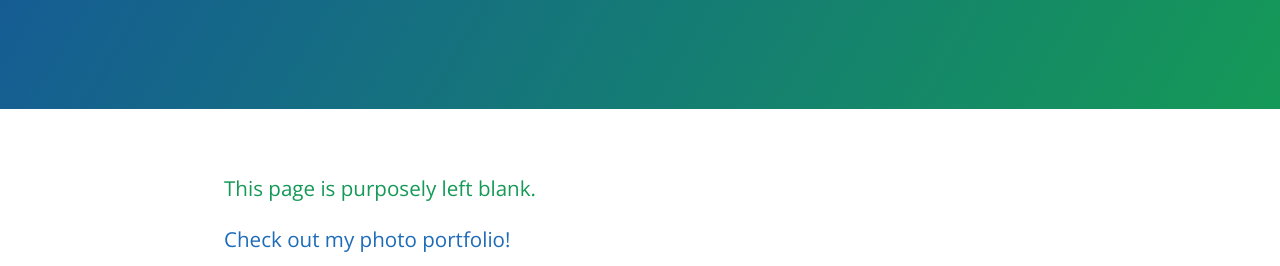
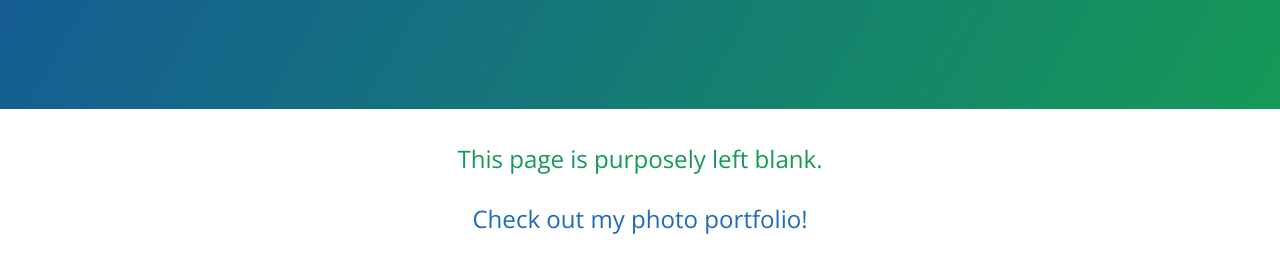
Before and after one commit to ushylime/aboutme, a plain HTML site: page index.html in a window 1280 px wide. Shown: the part 208-474 px from the top of the page. Drawn offline with nearby package versions, Linux system fonts and the light colour scheme.

Commit message:
Update index.html

```diff
--- a/index.html
+++ b/index.html
@@ -17,9 +17,9 @@
 
     <section class="main-content">
       <h3>
-<h3>
+<center><h3>
 <p>This page is purposely left blank.</p>
-<a href="http://cargocollective.com/emilyhsu">Check out my photo portfolio!</a>
+<a href="http://cargocollective.com/emilyhsu">Check out my photo portfolio!</a></center>
       <footer class="site-footer">
       </footer>
 
```
